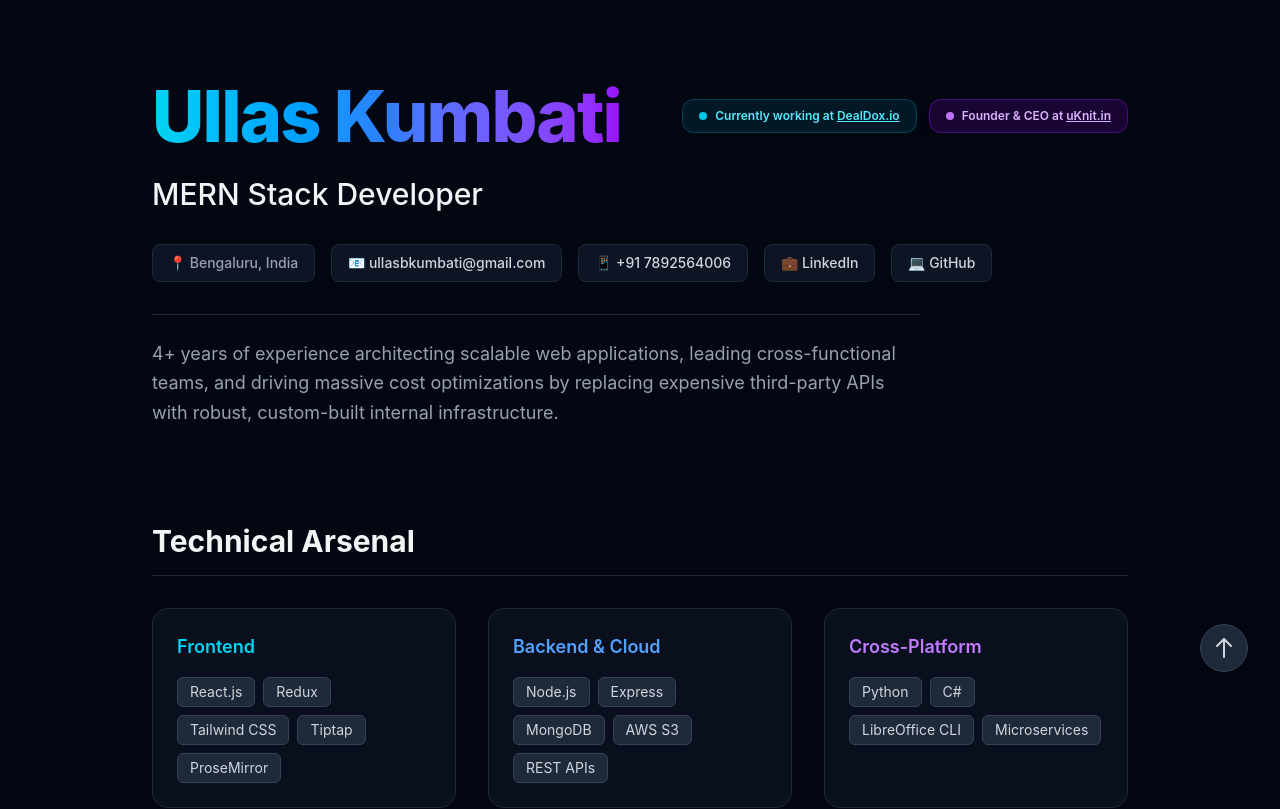
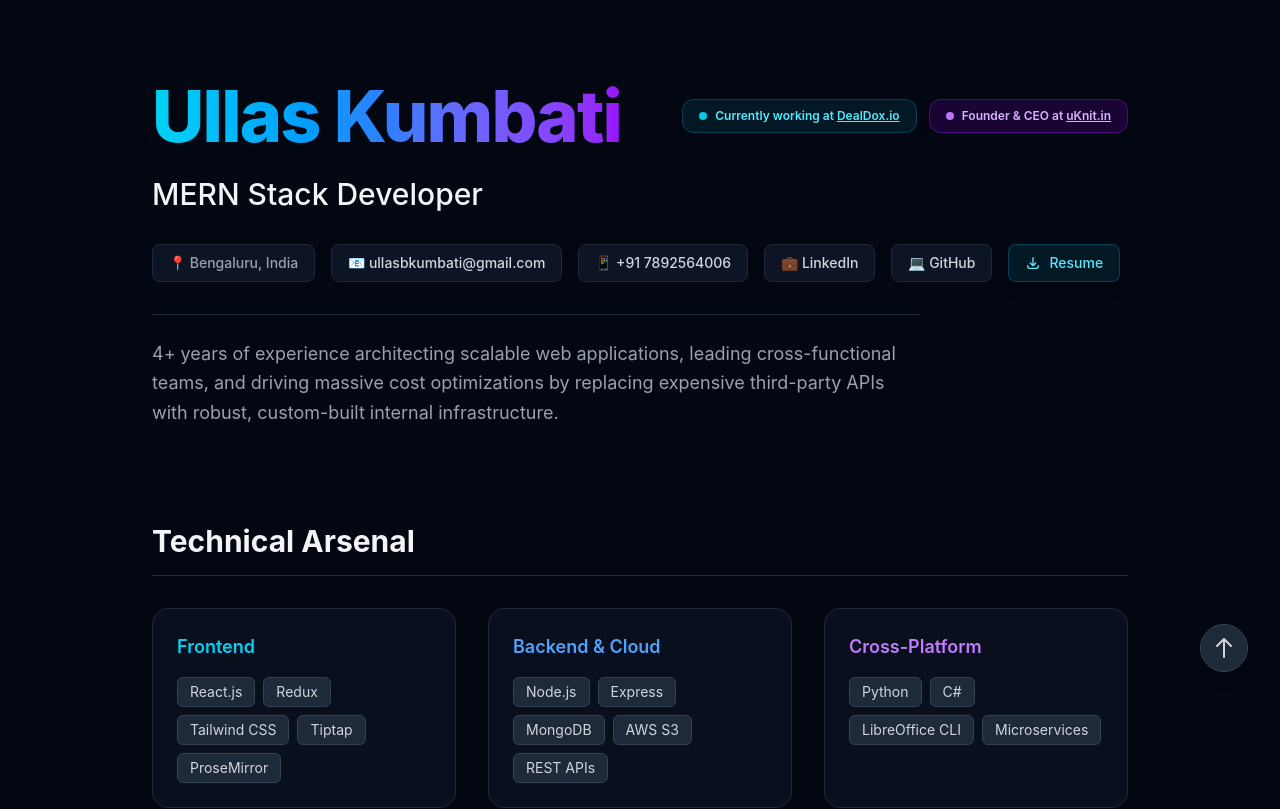
Before and after one commit to ullaskumbati/portfolio, a React (Vite) app: page / in a window 1280 px wide. Shown: the top 809 px of the page. Built offline with nearby package versions, Linux system fonts and the light colour scheme.

Commit message:
resume added in portfolio

```diff
--- a/src/App.jsx
+++ b/src/App.jsx
@@ -1,5 +1,5 @@
 import React from 'react';
-import {GitHubCalendar} from 'react-github-calendar';
+import { GitHubCalendar } from 'react-github-calendar';
 const Portfolio = () => {
   return (
     <div className="min-h-screen bg-gray-950 text-gray-300 font-sans selection:bg-cyan-500 selection:text-white">
@@ -37,7 +37,7 @@ const Portfolio = () => {
 
           <h2 className="text-2xl md:text-3xl font-medium text-gray-100">
             MERN Stack Developer
-        </h2>
+          </h2>
 
           {/* CONTACT & LINKS BAR */}
           <div className="flex flex-wrap items-center gap-4 pt-2 pb-2 text-sm font-medium">
@@ -55,6 +55,16 @@ const Portfolio = () => {
             </a>
             <a href="https://github.com/ullaskumbati" target="_blank" rel="noreferrer" className="flex items-center gap-2 px-4 py-2 bg-gray-900/80 border border-gray-800 hover:border-pink-500 rounded-lg text-gray-300 hover:text-pink-400 transition-all">
               💻 GitHub
+            </a>
+            <a
+              href="/Ullas_Bk_Resume_2026.pdf"
+              download="Ullas_Bk_Resume_2026.pdf"
+              className="flex items-center gap-2 px-4 py-2 bg-cyan-950/40 border border-cyan-800/60 hover:border-cyan-500 rounded-lg text-cyan-300 hover:text-white transition-all shadow-lg group"
+            >
+              <svg className="w-4 h-4 transition-transform group-hover:-translate-y-0.5" fill="none" stroke="currentColor" viewBox="0 0 24 24" xmlns="http://www.w3.org/2000/svg">
+                <path strokeLinecap="round" strokeLinejoin="round" strokeWidth={2} d="M4 16v1a3 3 0 003 3h10a3 3 0 003-3v-1m-4-4l-4 4m0 0l-4-4m4 4V4" />
+              </svg>
+              <span>Resume</span>
             </a>
           </div>
 
```
Also changed, not shown: 1 other file (tests, documents, lock files or other folders).
